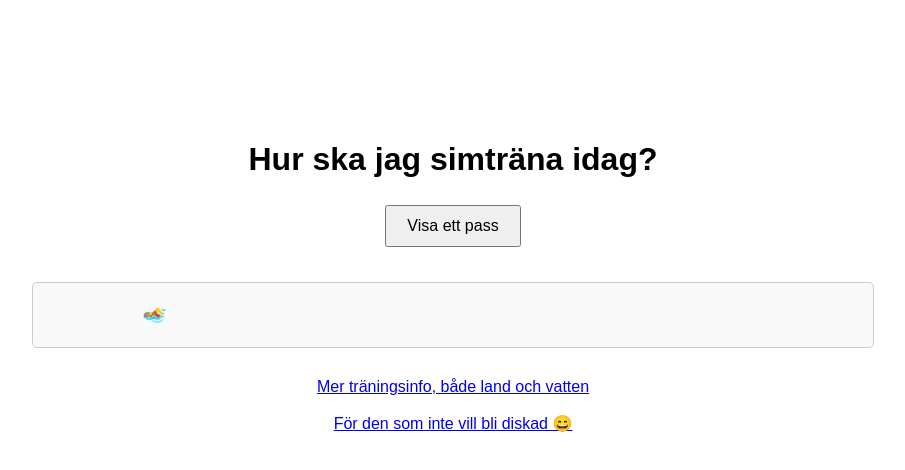
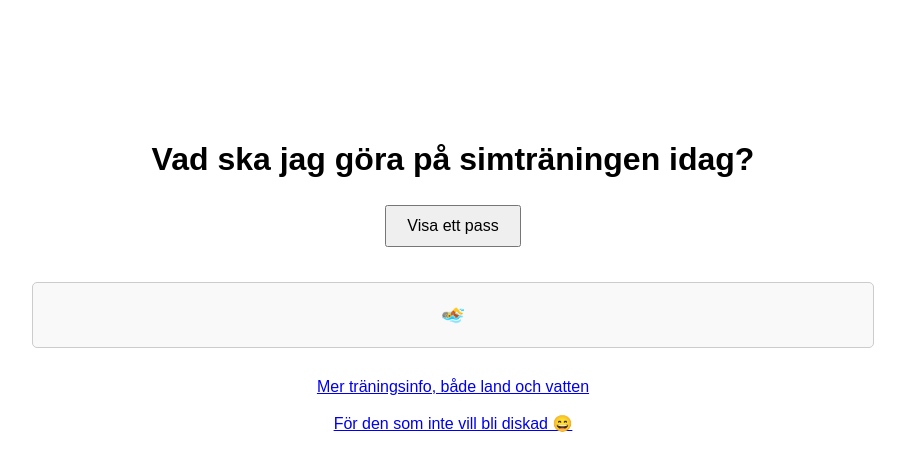
Before and after one commit to lrssn-o/Sim65plus, a plain HTML site: page index.html in a window 1280 px wide. Shown: the whole page, without its empty margins (187-1092 px from the left). Drawn offline with Linux system fonts and the light colour scheme.

Commit message:
Update index.html

```diff
--- a/index.html
+++ b/index.html
@@ -59,7 +59,7 @@
 <body>
 
 
-    <h1>Hur ska jag simträna idag?</h1>
+    <h1>Vad ska jag göra på simträningen idag?</h1>
     <button id="pickButton">Visa ett pass</button>
 	<button id="printButton" style="display:none;">Skriv ut nedanstående pass</button>
 
@@ -68,6 +68,7 @@
 
     <script>
         let phrases = [];
+
 
         async function loadPhrases() {
             const files = [
@@ -93,8 +94,10 @@
                 );
 
                 phrases = contents.map(text => text.trim());
-              document.getElementById("phrase").textContent =
-                   "                " + String.fromCodePoint(127946) ;
+				const phrase = document.getElementById("phrase");
+                phrase.style.textAlign = "center";
+                phrase.textContent = String.fromCodePoint(127946);
+
             } catch (error) {
                 document.getElementById("phrase").textContent =
                     "Error loading phrase files.";
@@ -111,8 +114,8 @@ function showRandomPhrase() {
 
     const randomIndex =
         Math.floor(Math.random() * phrases.length);
-
-    document.getElementById("phrase").textContent =
+     document.getElementById("phrase").style.textAlign = "left";
+     document.getElementById("phrase").textContent =
         phrases[randomIndex];
 
     if (firstClick) {
```
